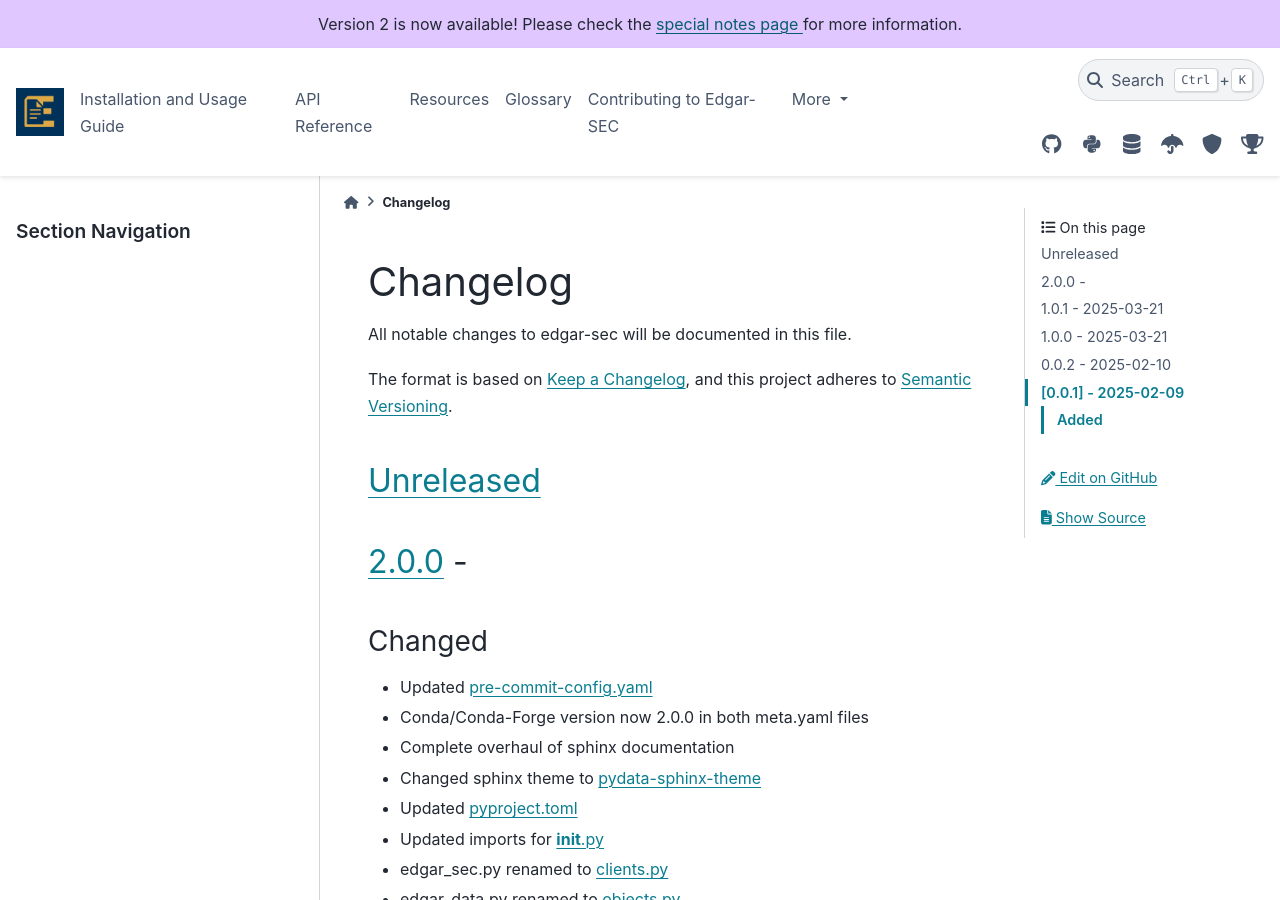
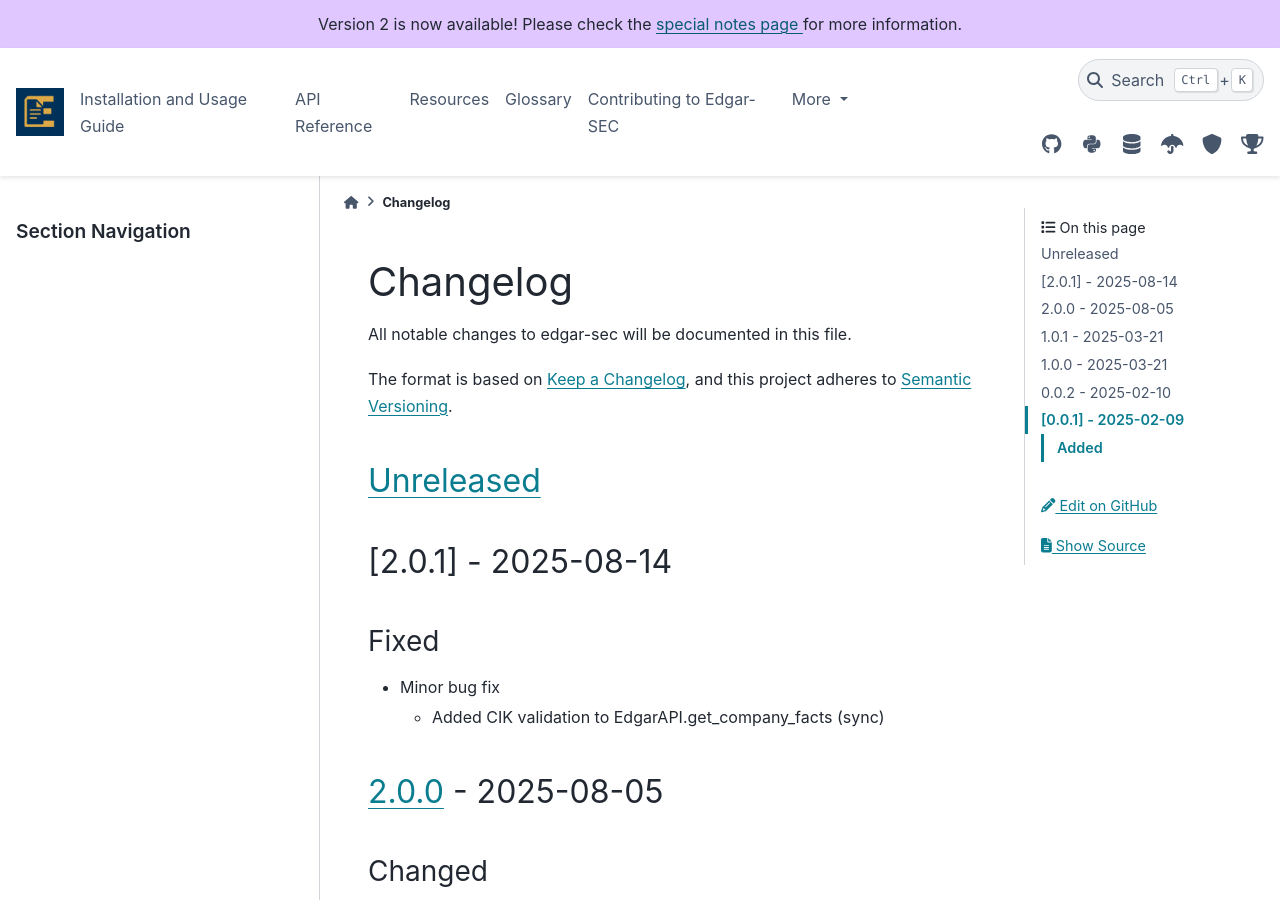
Before and after one commit to nikhilxsunder/edgar-sec, a Sphinx documentation site: the page built from docs/source/changelog.rst, in a window 1280 px wide and 900 px high. Built offline with Sphinx 7.4.7 and the PyData theme 0.15.4, drawn with Linux system fonts in a browser that asks for light colours.

Commit message:
Bump version to 2.0.1
Signed-off-by: Nikhil Sunder <nsunder724@gmail.com>

```diff
--- a/CHANGELOG.md
+++ b/CHANGELOG.md
@@ -7,7 +7,14 @@
 
 ## [Unreleased]
 
-## [2.0.0] -
+## [2.0.1] - 2025-08-14
+
+### Fixed
+
+- Minor bug fix
+  - Added CIK validation to EdgarAPI.get_company_facts (sync)
+
+## [2.0.0] - 2025-08-05
 
 ### Changed
 
--- a/docs/source/conf.py
+++ b/docs/source/conf.py
@@ -14,7 +14,7 @@
 project = 'edgar-sec'
 copyright = '2025, Nikhil Sunder'
 author = 'Nikhil Sunder'
-release = '2.0.0'
+release = '2.0.1'
 
 # -- General configuration ---------------------------------------------------
 extensions = [
--- a/pyproject.toml
+++ b/pyproject.toml
@@ -4,7 +4,7 @@
 
 [tool.poetry]
 name = "edgar-sec"
-version = "2.0.0"
+version = "2.0.1"
 description = "A feature-rich python package for interacting with the US Securities and Exchange Commission API: EDGAR"
 authors = [
     "Nikhil Sunder <nsunder724@gmail.com>"
--- a/src/edgar_sec/__about__.py
+++ b/src/edgar_sec/__about__.py
@@ -22,7 +22,7 @@
 
 __title__ = "edgar_sec"
 __description__ = "A feature-rich python package for interacting with the US Securities and Exchange Commission EDGAR database"
-__version__ = "2.0.0"
+__version__ = "2.0.1"
 __copyright__ = "Copyright (c) 2025 Nikhil Sunder"
 __author__ = "Nikhil Sunder"
 __license__ = "AGPL-3.0-or-later"
```
Also changed, not shown: 3 other files.
